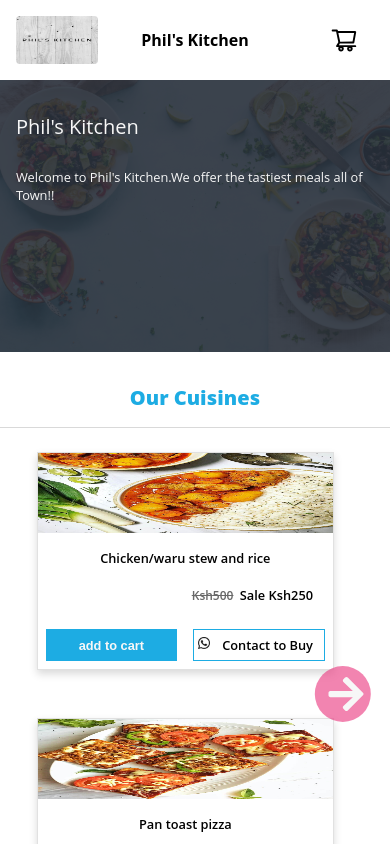
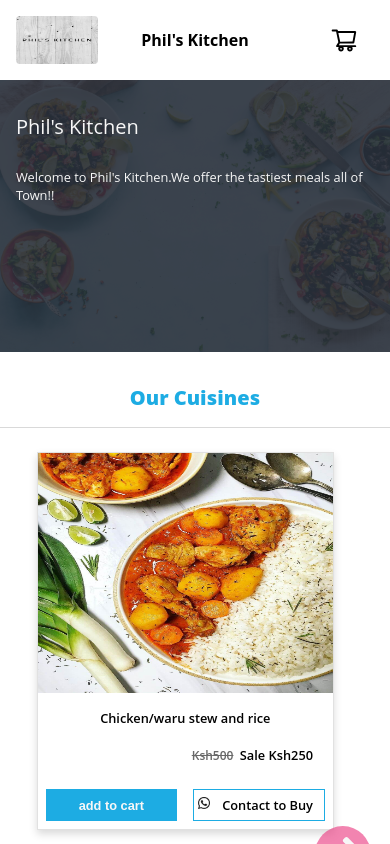
Before and after one commit to johnngala/phils_kitchen, a React (Create React App) app in the folder frontend/: page / in a window 390 px wide. Shown: the top 844 px of the page. Built offline with nearby package versions, Linux system fonts and the light colour scheme.

Commit message:
eleventh commit

```diff
--- a/frontend/src/App.css
+++ b/frontend/src/App.css
@@ -458,7 +458,7 @@ body {
 }
 
 .course-slider__course--img {
-  height:10rem;
+  height:30rem;
 }
   .course-slider__courses {
     grid-template-columns: 1fr 1fr;
```
